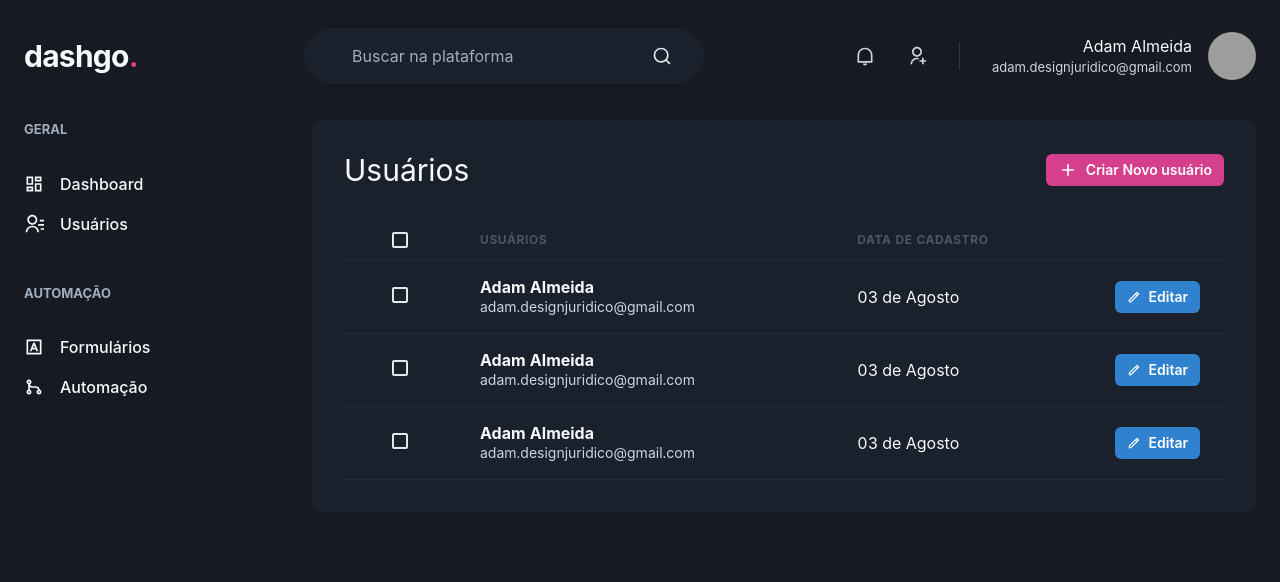
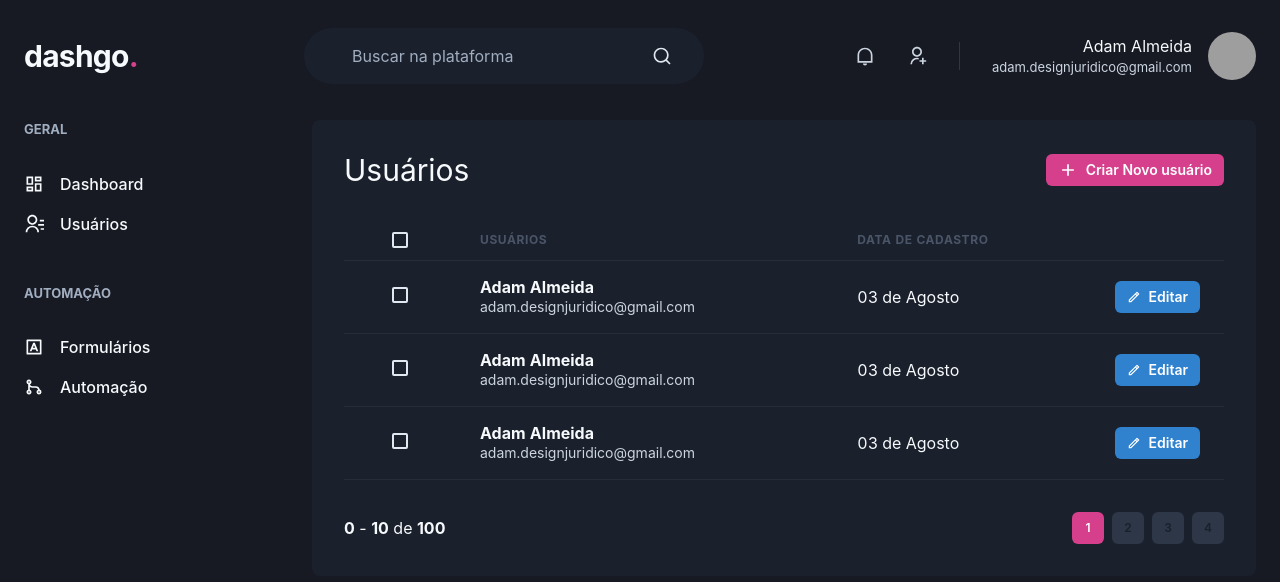
Before and after one commit to Adam-Almeida/dashgo, a Next.js app: page /users in a window 1280 px wide. Shown: the top 582 px of the page. Built offline with nearby package versions, Linux system fonts and the light colour scheme; grey boxes are pictures that could not be loaded.

Commit message:
Criando a Paginação

```diff
--- /dev/null
+++ b/src/components/Pagination.tsx
@@ -0,0 +1,63 @@
+import { Box, Button, Stack } from "@chakra-ui/react";
+
+export function Pagination() {
+    return (
+        <Stack direction="row" mt="8" justify="space-between" align="center" spacing="6">
+
+            <Box>
+                <strong>0</strong> - <strong>10</strong> de <strong>100</strong>
+            </Box>
+
+            <Stack direction="row" spacing="2">
+            <Button
+            size="sm"
+            fontSize="xs"
+            width="4"
+            colorScheme="pink"
+            disabled
+            _disabled={
+                {bgColor: 'pink.500', cursor: 'default'}
+            }>
+                1
+            </Button>
+
+            <Button
+            size="sm"
+            fontSize="xs"
+            width="4"
+            bgColor="gray.700"
+            _hover={{
+                bg: 'gray.500'
+            }}
+            >
+                2
+            </Button>
+
+            <Button
+            size="sm"
+            fontSize="xs"
+            width="4"
+            bgColor="gray.700"
+            _hover={{
+                bg: 'gray.500'
+            }}
+            >
+                3
+            </Button>
+
+            <Button
+            size="sm"
+            fontSize="xs"
+            width="4"
+            bgColor="gray.700"
+            _hover={{
+                bg: 'gray.500'
+            }}
+            >
+                4
+            </Button>
+
+            </Stack>
+        </Stack>
+    )
+}
--- a/src/pages/users/index.tsx
+++ b/src/pages/users/index.tsx
@@ -1,6 +1,7 @@
 import { Box, Button, Checkbox, Flex, Heading, Icon, Table, Tbody, Td, Text, Th, Thead, Tr } from "@chakra-ui/react";
 import { RiAddLine, RiPencilLine } from "react-icons/ri";
 import Header from "../../components/Header";
+import { Pagination } from "../../components/Pagination";
 import { Sidebar } from "../../components/Sidebar";
 
 export default function UserList() {
@@ -81,7 +82,7 @@
                 </Tbody>
 
               </Table>
-
+              <Pagination />
             </Box>
       </Flex>
     </Box>
```
